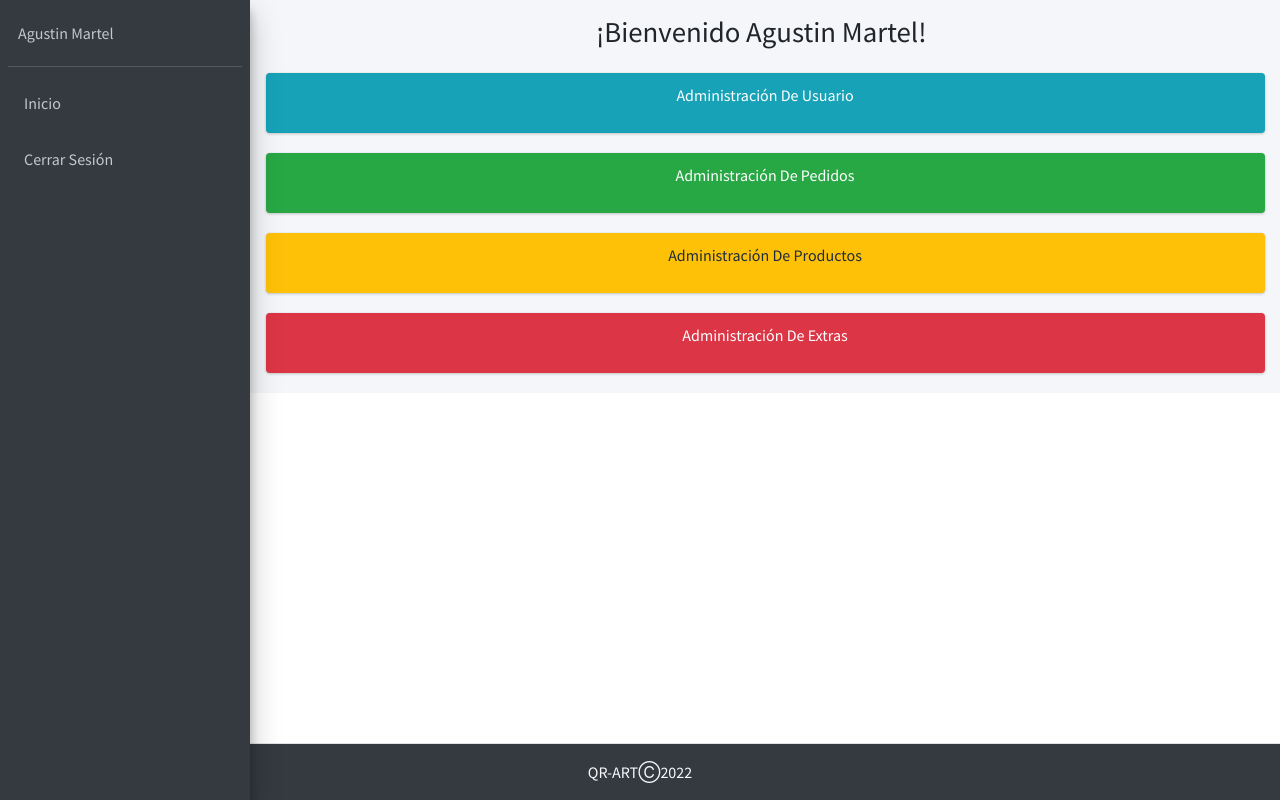
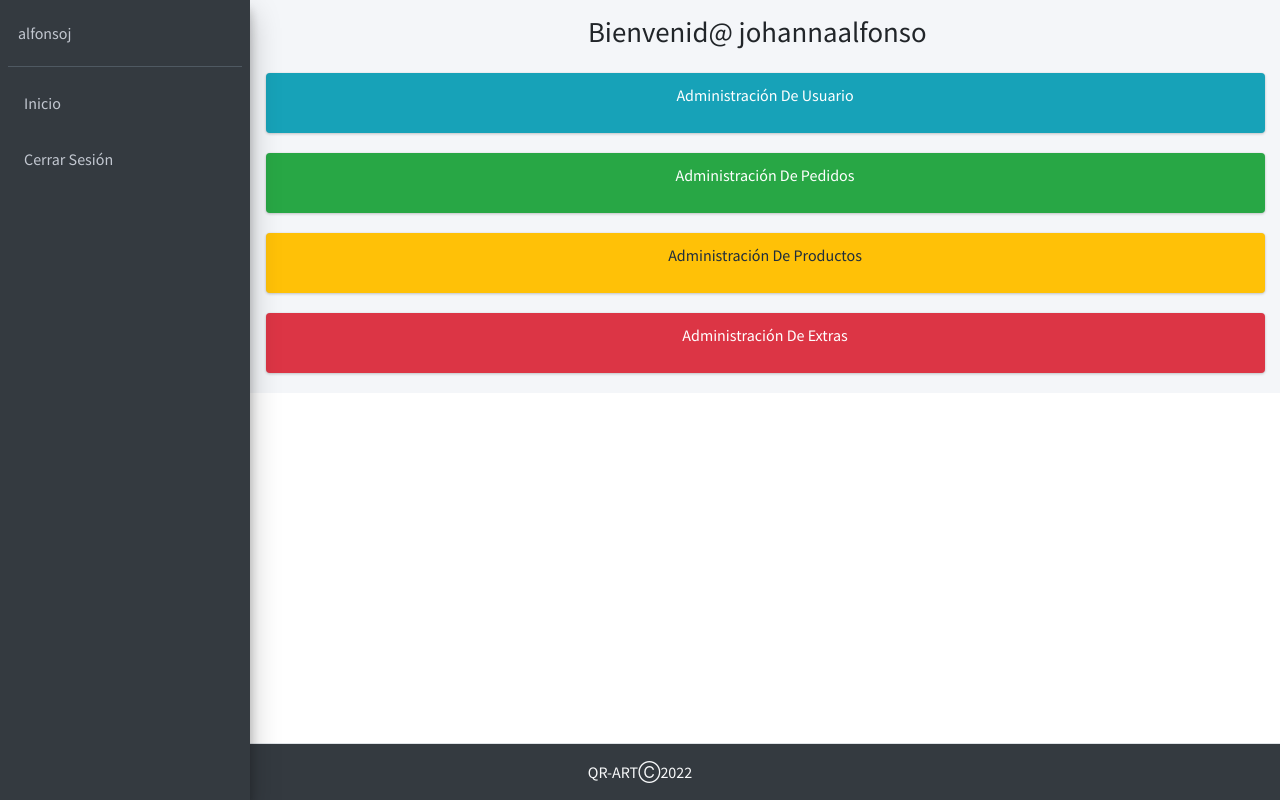
Before and after one commit to ludanra/QR-ART, a PHP site: page /perfiles/perfil_admin/perfil_admin.php in a window 1280 px wide. Run offline with PHP 8.4, Linux system fonts and the light colour scheme; a user stored in the database is signed in; some libraries are stand-ins or nearby versions.

Commit message:
Joha 26/9

```diff
--- a/perfiles/perfil_admin/perfil_admin.php
+++ b/perfiles/perfil_admin/perfil_admin.php
@@ -1,3 +1,13 @@
+<?php
+
+   session_start();
+
+   $nombre = $_SESSION['nombre_usu'];
+   $usuario= $_SESSION['usuario'];
+   $apellido= $_SESSION['apellido_usu'];
+
+
+?>
 <!DOCTYPE html>
 <html lang="en">
 
@@ -23,7 +33,7 @@
         <!-- Sidebar user panel (optional) -->
         <div class="user-panel mt-3 pb-3 mb-3 d-flex ">
             <div class="info ">
-                <a href="# " class="d-block ">Agustin Martel</a>
+                <a href="# " class="d-block "><?php echo $usuario;?></a>
             </div>
         </div>
 
@@ -50,7 +60,7 @@
         <div class="container-fluid ">
             <div class="row mb-2 ">
                 <div class="col-sm-8">
-                    <h1 class="text-right">¡Bienvenido Agustin Martel! </h1>
+                    <h1 class="text-right"><?php echo 'Bienvenid@ ' .$nombre. $apellido;?> </h1>
                 </div>
                 <!-- /.col -->
                 <!-- /.col -->
```
